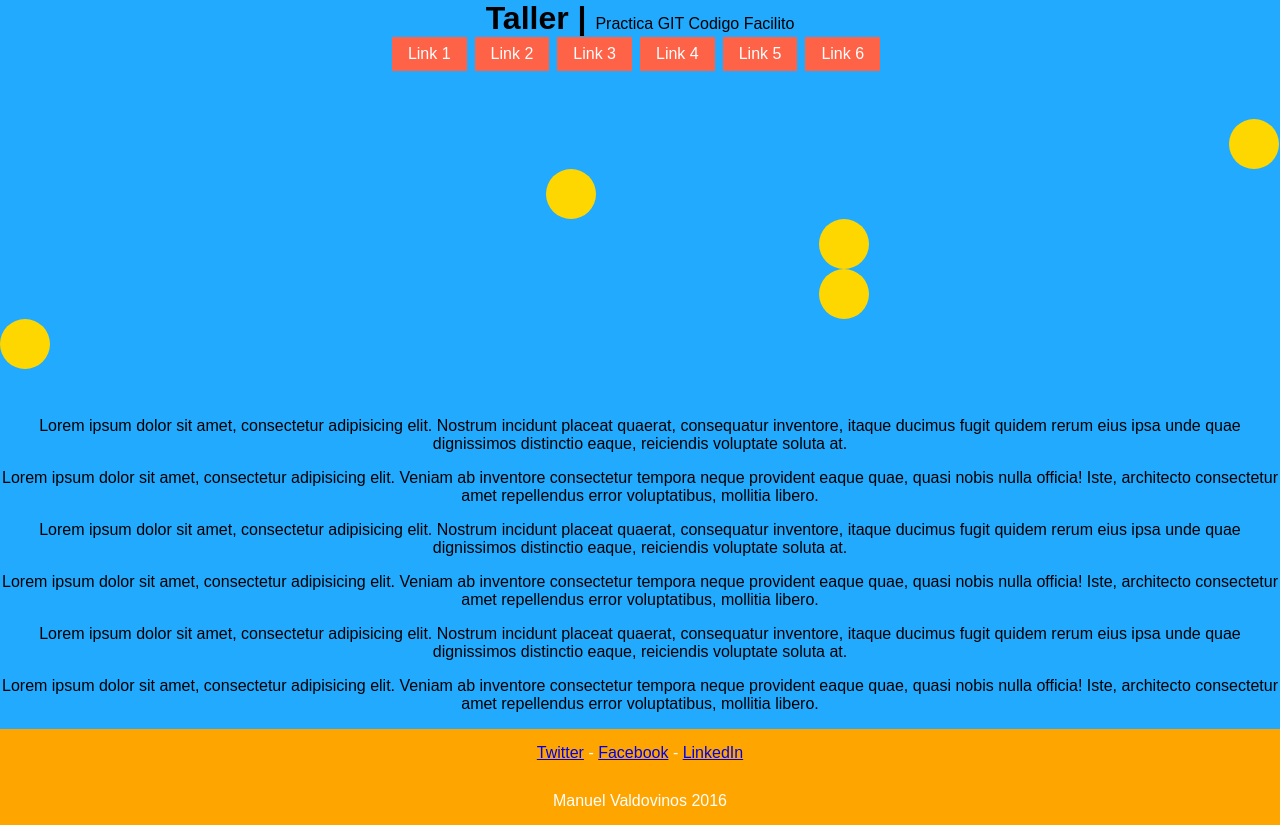
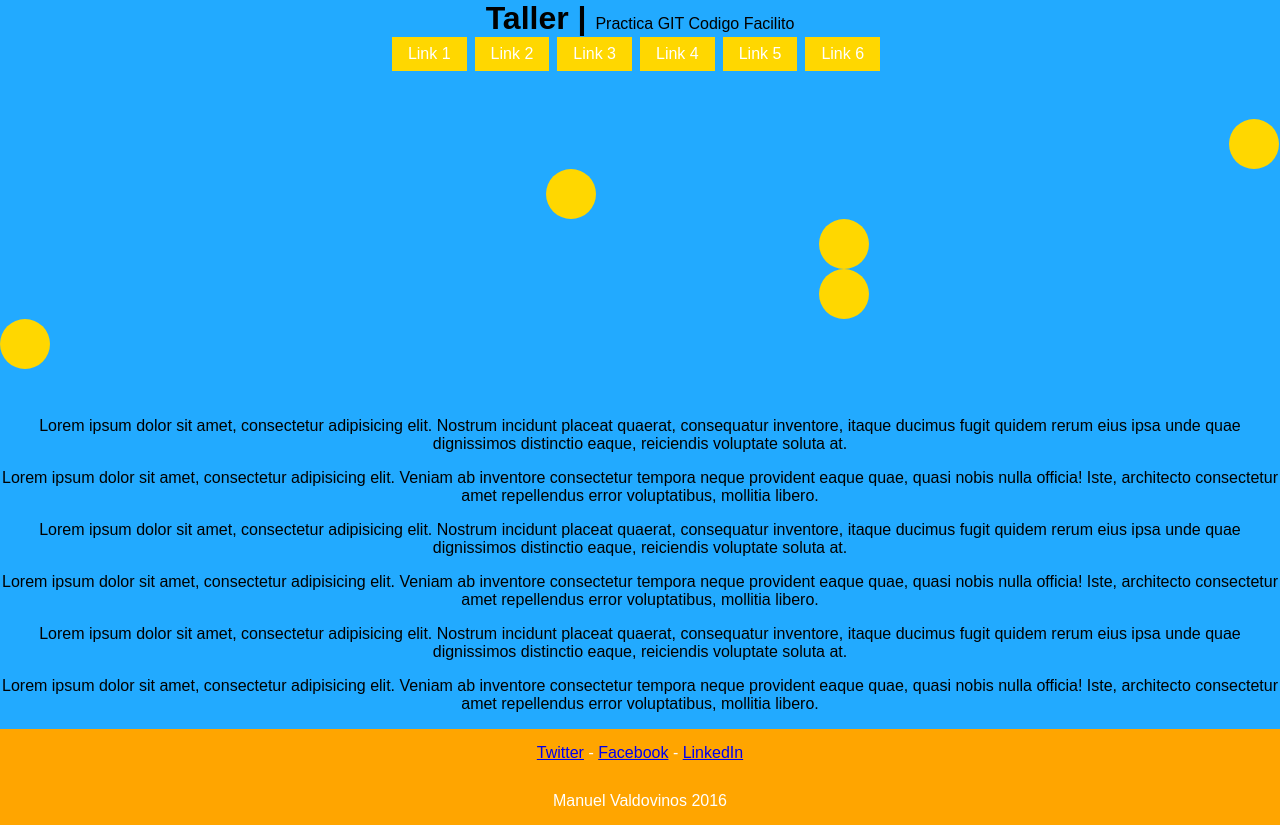
Before and after one commit to ManuelVC/git, a plain HTML site: page index.html in a window 1280 px wide. Drawn offline with Linux system fonts and the light colour scheme.

Commit message:
Cambie el color al nabvar

```diff
--- a/css/style.css
+++ b/css/style.css
@@ -58,7 +58,7 @@ strong{
 }
 .links{
 	padding: .5em 1em;
-	background-color: tomato;
+	background-color: gold;
 	color: #fff;
 	cursor: pointer;
 	margin-right: .5em;
```
